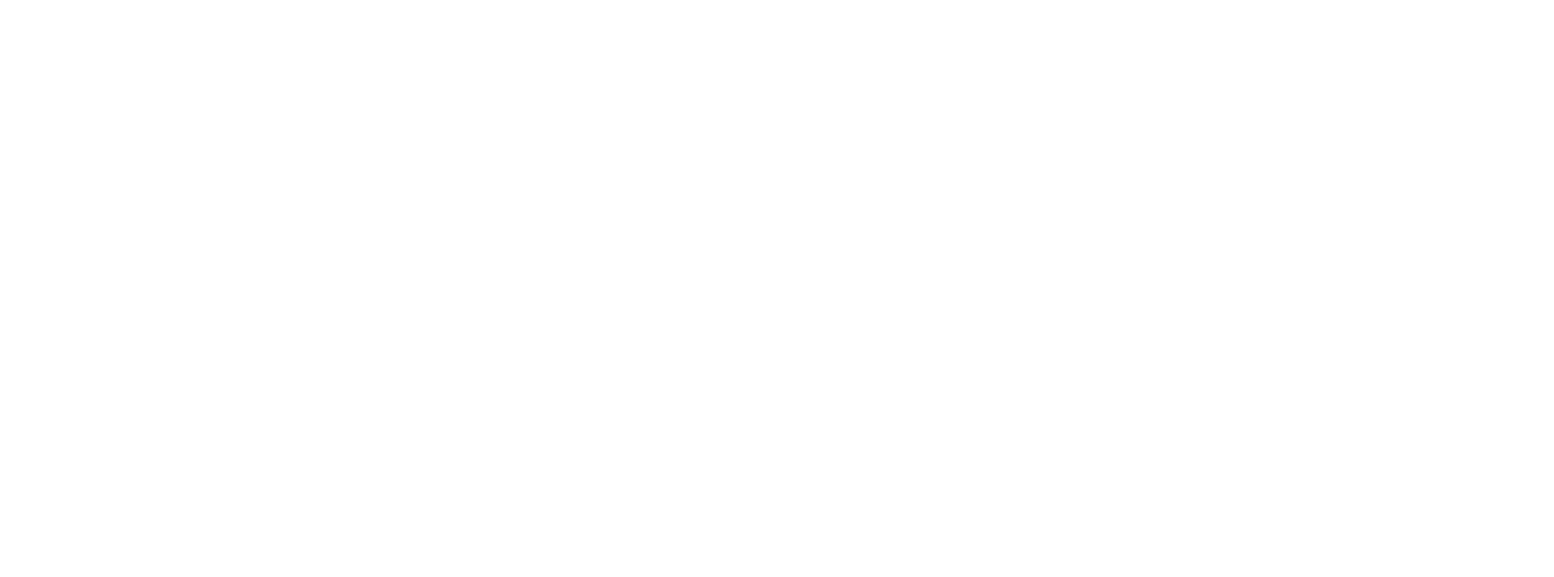
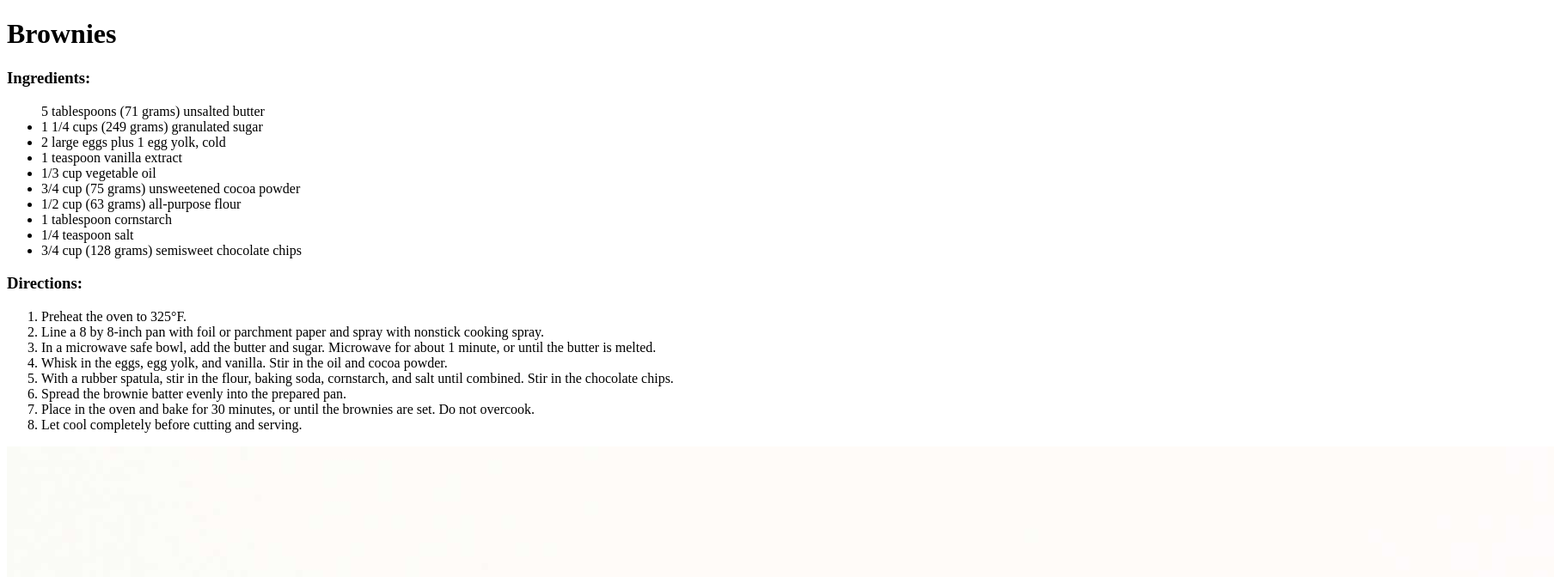
Before and after one commit to Gleason-o7/odin-recipes, a plain HTML site: page recipes/brownies.html in a window 1280 px wide. Shown: the top 672 px of the page at 86% size, 1808 px wide, since content can reach past the window. Drawn offline with Linux system fonts and the light colour scheme.

Commit message:
Code brownies.html, add links to recipes in index.html

```diff
--- a/recipes/brownies.html
+++ b/recipes/brownies.html
@@ -0,0 +1,35 @@
+<!DOCTYPE html>
+<html lang="en">
+<head>
+    <meta charset="UTF-8">
+    <meta name="viewport" content="width=device-width, initial-scale=1.0">
+    <title>Document</title>
+</head>
+<body>
+    <h1>Brownies</h1>
+    <h3>Ingredients:</h3>
+    <ul>5 tablespoons (71 grams) unsalted butter
+        <li>1 1/4 cups (249 grams) granulated sugar</li>
+        <li>2 large eggs plus 1 egg yolk, cold</li>
+        <li>1 teaspoon vanilla extract</li>
+        <li>1/3 cup vegetable oil</li>
+        <li>3/4 cup (75 grams) unsweetened cocoa powder</li>
+        <li>1/2 cup (63 grams) all-purpose flour</li>
+        <li>1 tablespoon cornstarch</li>
+        <li>1/4 teaspoon salt</li>
+        <li>3/4 cup (128 grams) semisweet chocolate chips</li>
+    </ul>
+    <h3>Directions:</h3>
+    <ol>
+        <li>Preheat the oven to 325°F.</li>
+        <li>Line a 8 by 8-inch pan with foil or parchment paper and spray with nonstick cooking spray.</li>
+        <li>In a microwave safe bowl, add the butter and sugar. Microwave for about 1 minute, or until the butter is melted.</li>
+        <li>Whisk in the eggs, egg yolk, and vanilla. Stir in the oil and cocoa powder.</li>
+        <li>With a rubber spatula, stir in the flour, baking soda, cornstarch, and salt until combined. Stir in the chocolate chips.</li>
+        <li>Spread the brownie batter evenly into the prepared pan.</li>
+        <li>Place in the oven and bake for 30 minutes, or until the brownies are set. Do not overcook.</li>
+        <li>Let cool completely before cutting and serving.</li>
+    </ol>
+    <img src="../images/brownies.jpeg"
+</body>
+</html>
```
Also changed, not shown: index.html (+4 -1 lines), 1 other file.
